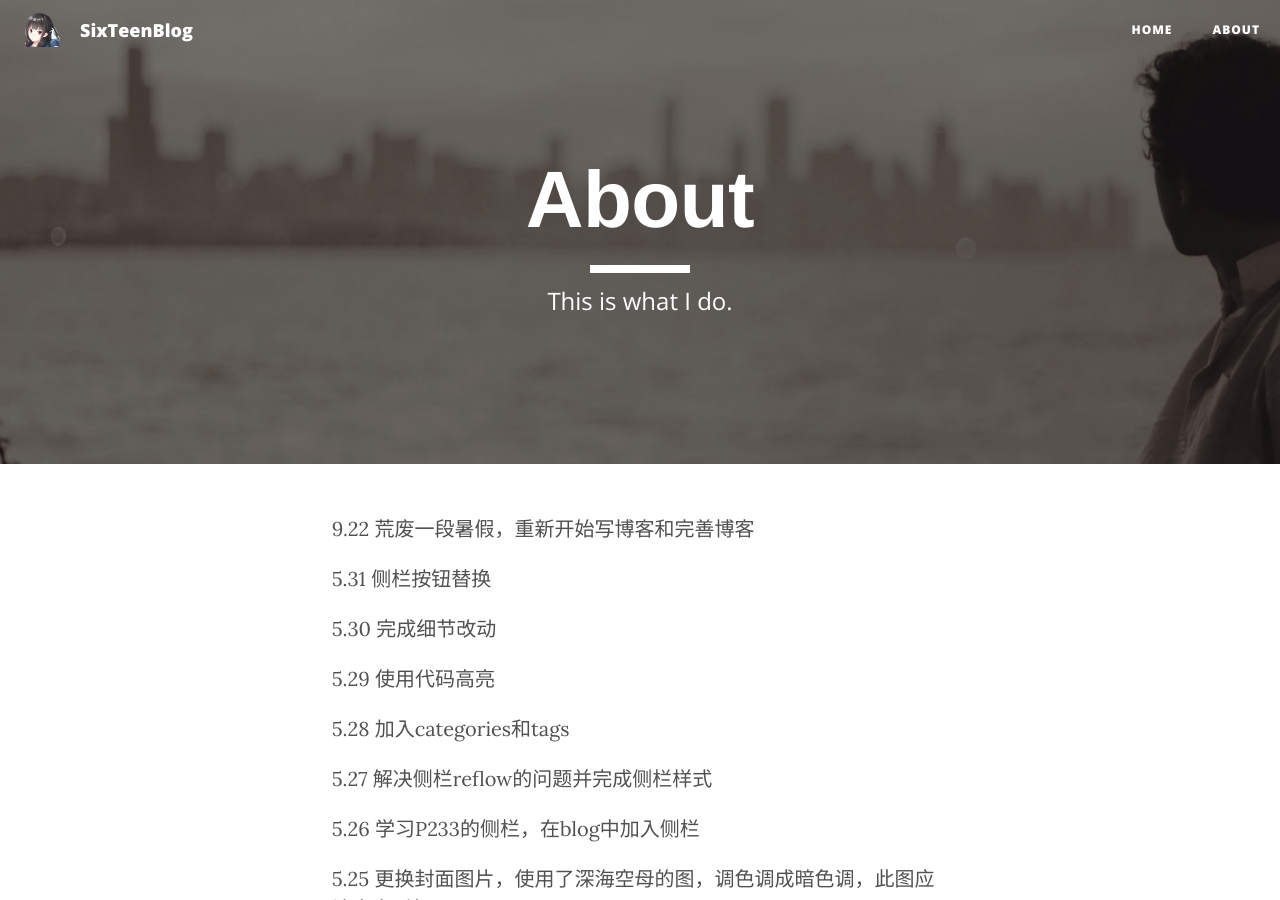
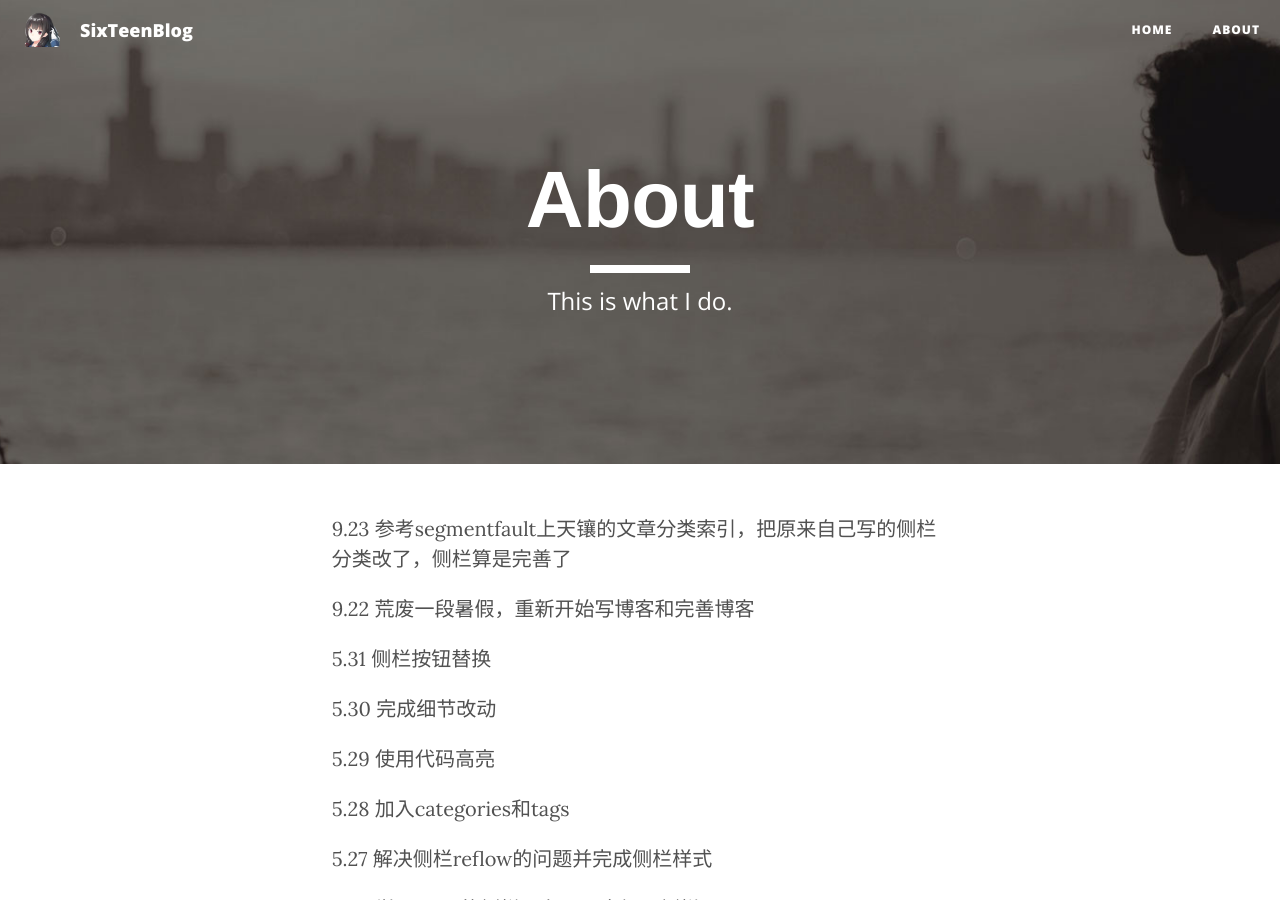
Before and after one commit to 16sixteen/16sixteen.github.io, a Jekyll site: the page built from about.html, in a window 1280 px wide and 900 px high. Built offline with Jekyll 4.4.1, drawn with Linux system fonts in a browser that asks for light colours; nearby versions of some CDN libraries; Markdown is read by kramdown in place of the engine named in the settings.

Commit message:
sidebar completed
category completed

```diff
--- a/about.html
+++ b/about.html
@@ -4,6 +4,8 @@
 description: "This is what I do."
 header-img: "img/about-bg.jpg"
 ---
+
+<p>9.23  参考segmentfault上天镶的文章分类索引，把原来自己写的侧栏分类改了，侧栏算是完善了</p>
 
 <p>9.22  荒废一段暑假，重新开始写博客和完善博客</p>
 
```
